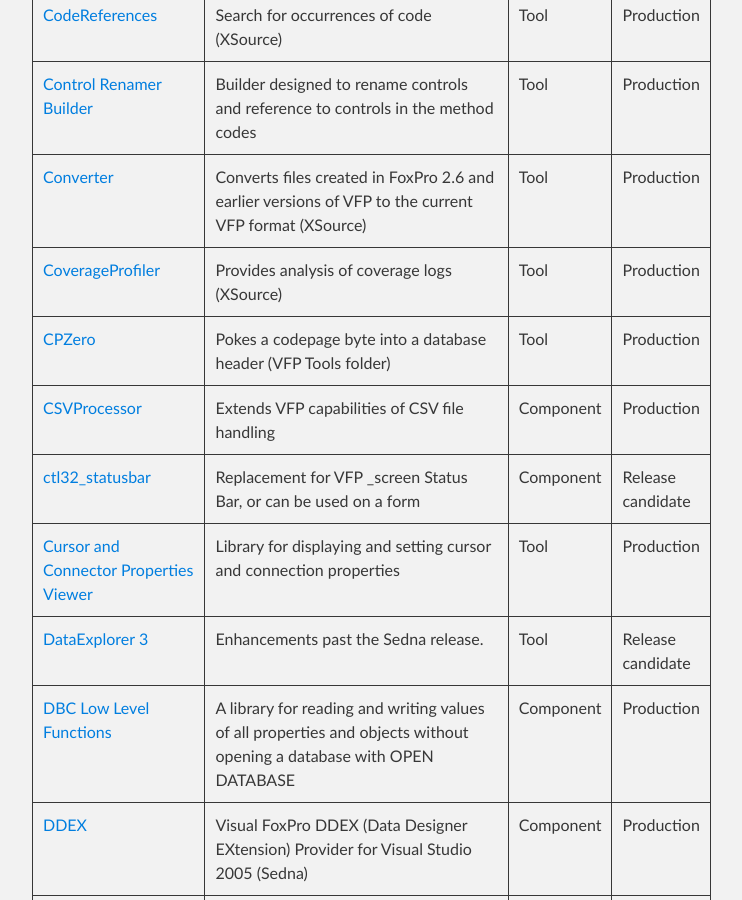
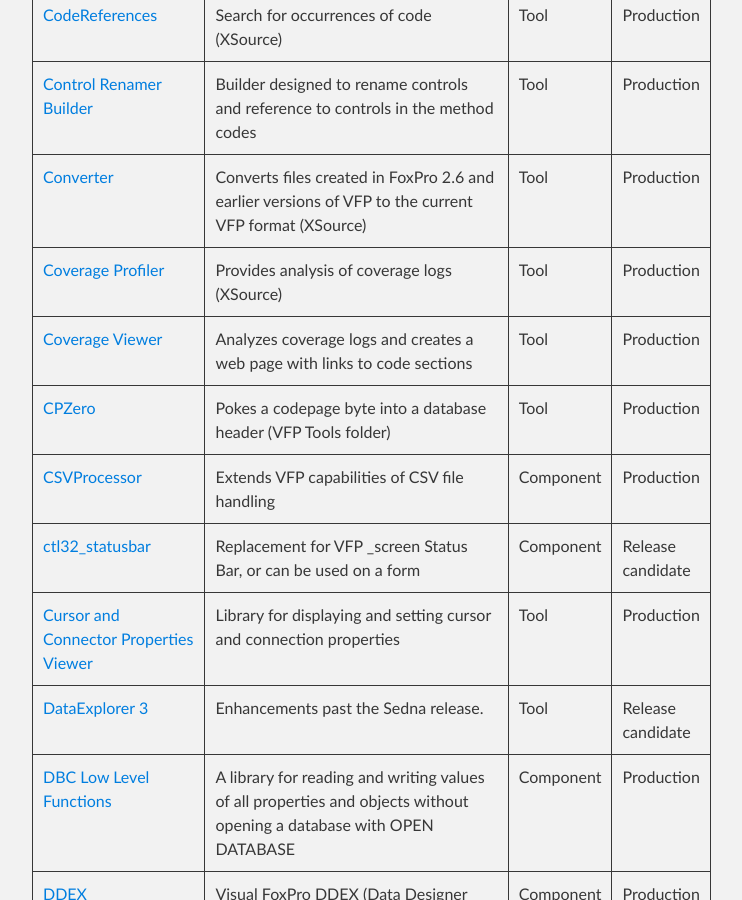
Before and after one commit to VFPX/VFPX.github.io, a Jekyll site: the page built from projects.md, in a window 1280 px wide and 900 px high, scrolled down 1551 px. Shown: the whole window, without its empty margins (288-1030 px from the left). Built offline with Jekyll 4.4.1, drawn with Linux system fonts in a browser that asks for light colours; our own code applies the rules of GitHub Pages for plain Markdown files.

Commit message:
Added Coverage Viewer project

```diff
--- a/_data/projects.json
+++ b/_data/projects.json
@@ -112,9 +112,16 @@
     "category": "Tool"
   },
   {
-    "project": "CoverageProfiler",
+    "project": "Coverage Profiler",
     "url": "https://github.com/VFPX/CoverageProfiler",
     "description": "Provides analysis of coverage logs (XSource)",
+    "state": "Production",
+    "category": "Tool"
+  },
+  {
+    "project": "Coverage Viewer",
+    "url": "https://github.com/VFPX/CoverageViewer",
+    "description": "Analyzes coverage logs and creates a web page with links to code sections",
     "state": "Production",
     "category": "Tool"
   },
```
